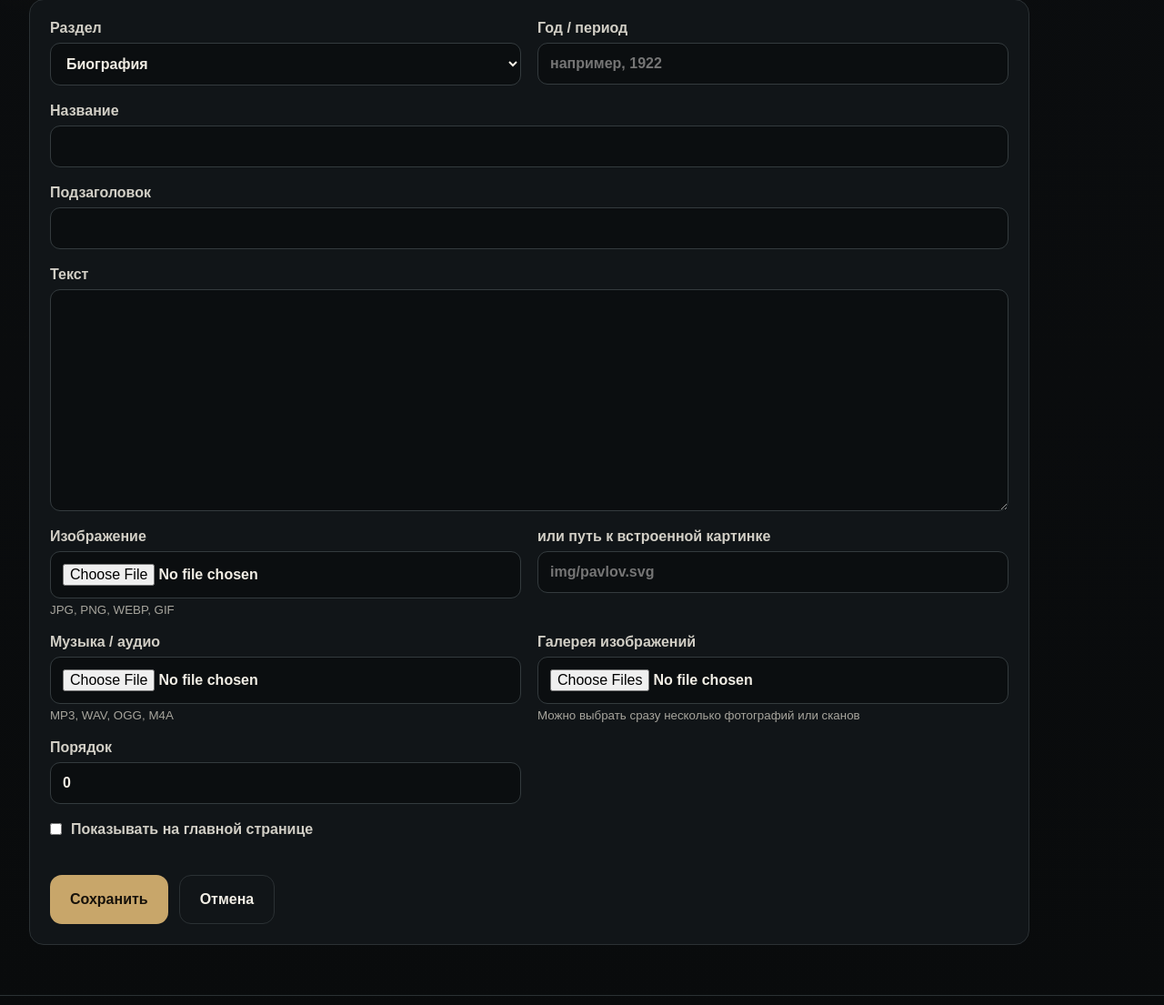
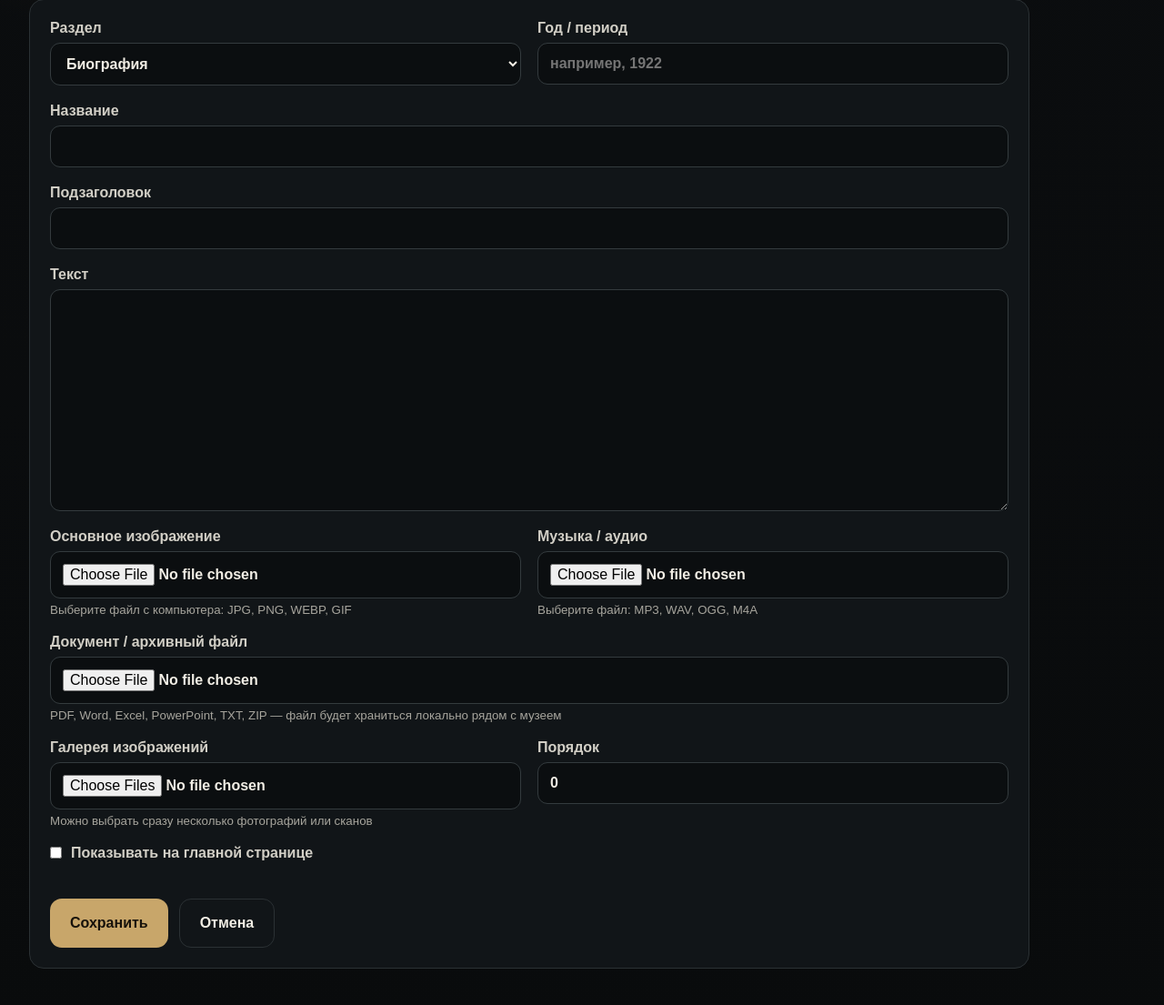
Before and after one commit to asbcorp24/pavlov, a Flask app: page /admin/new in a window 1280 px wide. Shown: the part 310-1415 px from the top of the page at 91% size. Run offline with Flask 3, Linux system fonts and the light colour scheme; the visitor is signed in with stand-in values (Sample User, id 1); data comes from the database, SQL or seed files in the repository.

Commit message:
Replace path fields with real local file uploads

```diff
--- a/templates/admin_form.html
+++ b/templates/admin_form.html
@@ -9,15 +9,18 @@
     <label class="span2">Название<input name="title" required value="{{ item.title if item else '' }}"></label>
     <label class="span2">Подзаголовок<input name="subtitle" value="{{ item.subtitle if item else '' }}"></label>
     <label class="span2">Текст<textarea name="body" rows="12">{{ item.body if item else '' }}</textarea></label>
-    <label>Изображение<input type="file" name="image_file" accept=".jpg,.jpeg,.png,.webp,.gif"><small>JPG, PNG, WEBP, GIF</small></label>
-    <label>или путь к встроенной картинке<input name="image" value="{{ item.image if item else '' }}" placeholder="img/pavlov.svg"></label>
-    <label>Музыка / аудио<input type="file" name="audio_file" accept=".mp3,.wav,.ogg,.m4a"><small>MP3, WAV, OGG, M4A</small></label>
+    <label>Основное изображение<input type="file" name="image_file" accept=".jpg,.jpeg,.png,.webp,.gif"><small>Выберите файл с компьютера: JPG, PNG, WEBP, GIF</small></label>
+    <label>Музыка / аудио<input type="file" name="audio_file" accept=".mp3,.wav,.ogg,.m4a"><small>Выберите файл: MP3, WAV, OGG, M4A</small></label>
+    <label class="span2">Документ / архивный файл<input type="file" name="attachment_file" accept=".pdf,.doc,.docx,.txt,.rtf,.odt,.xls,.xlsx,.ppt,.pptx,.zip"><small>PDF, Word, Excel, PowerPoint, TXT, ZIP — файл будет храниться локально рядом с музеем</small></label>
     <label>Галерея изображений<input type="file" name="gallery_files" accept=".jpg,.jpeg,.png,.webp,.gif" multiple><small>Можно выбрать сразу несколько фотографий или сканов</small></label>
     <label>Порядок<input type="number" name="sort_order" value="{{ item.sort_order if item else 0 }}"></label>
     <label class="check span2"><input type="checkbox" name="featured" {% if item and item.featured %}checked{% endif %}> Показывать на главной странице</label>
     {% if item and item.audio %}<label class="check span2"><input type="checkbox" name="remove_audio"> Удалить текущую аудиозапись</label>{% endif %}
+    {% if item and item.attachment %}<label class="check span2"><input type="checkbox" name="remove_attachment"> Удалить текущий документ</label>{% endif %}
   </div>
   {% if item and item.image %}<div class="current-preview"><span>Текущее изображение</span><img src="{{ url_for('static', filename=item.image) }}" alt=""></div>{% endif %}
+  {% if item and item.audio %}<div class="current-file"><b>Текущее аудио:</b> {{ item.audio.split('/')[-1] }}</div>{% endif %}
+  {% if item and item.attachment %}<div class="current-file"><b>Текущий документ:</b> {{ item.attachment.split('/')[-1] }}</div>{% endif %}
   {% if gallery %}
   <div class="admin-gallery">
     <h3>Галерея материала</h3>
```
